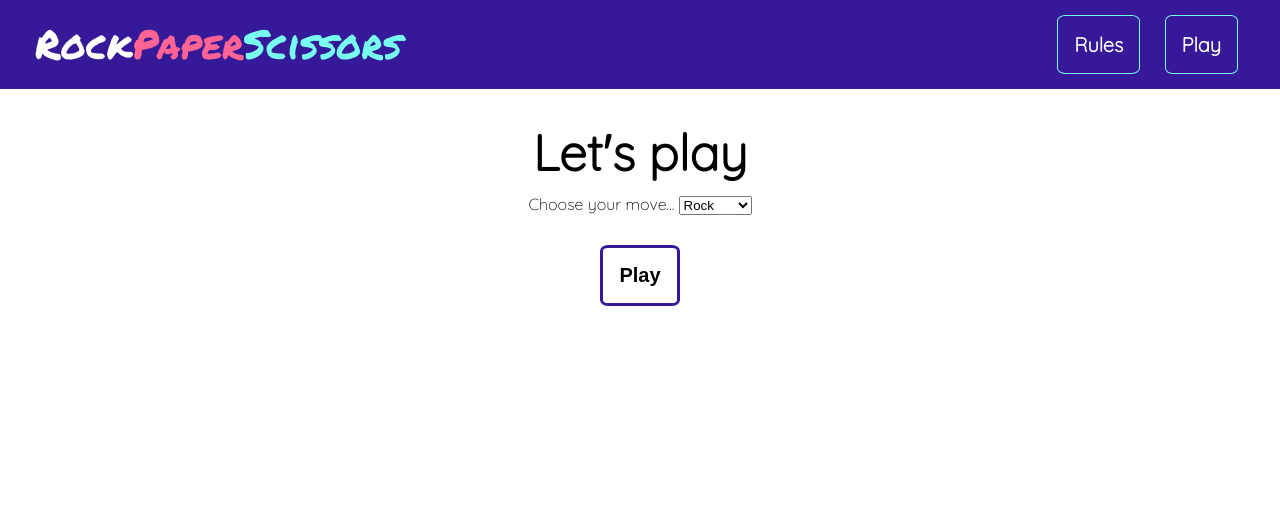
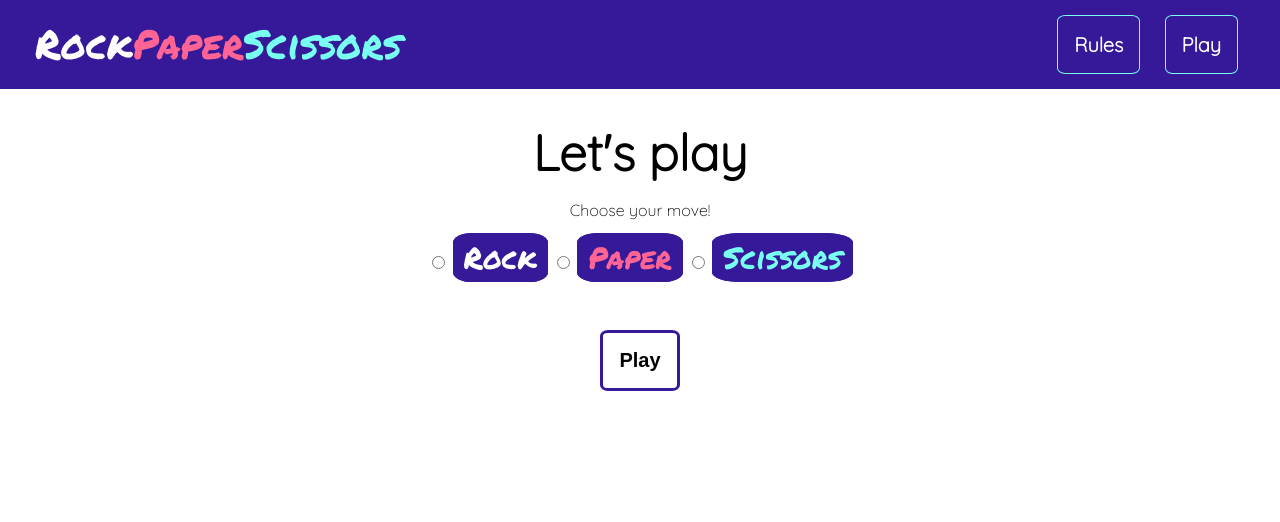
Before and after one commit to heathercking/RockPaperScissors, a Flask app: page /play in a window 1280 px wide. Shown: the top 522 px of the page. Run offline with Flask 2, Linux system fonts and the light colour scheme.

Commit message:
changed play form to radio buttons
can hide the radio buttons beside the styled text but highlighting of selected option currently not working so radio buttons have been left in place

```diff
--- a/templates/play.html
+++ b/templates/play.html
@@ -4,7 +4,7 @@
 
 <h1>Let's play</h1>
 
-    <form action="/play" method="post">
+    <!-- <form action="/play" method="post">
         <label for="choice">Choose your move...</label>
         <select id="choice" name="choice">
             <option value="rock">Rock</option>
@@ -13,7 +13,21 @@
         </select>
         <br>
         <input class="submit-button" type="submit" value="Play">
+    </form> -->
 
+    <form action="/play" method="post">
+        <p>Choose your move!</p>
+        <div>
+            <input type="radio" id="choice1" name="choice" value="rock">
+            <!-- <img src="{{ url_for ('static', filename='img/Rock.png') }}"> -->
+            <label for="choice1" class="rock">Rock</label>
+            <input type="radio" id="choice2" name="choice" value="paper">
+            <label for="choice2" class="paper">Paper</label>
+            <input type="radio" id="choice3" name="choice" value="scissors">
+            <label for="choice3" class="scissors">Scissors</label>
+        </div>
+        <br>
+        <input class="submit-button" type="submit" value="Play">
     </form>
 
 
```
Also changed, not shown: static/main.css (+18 -0 lines), static/img/1200px-Rock-paper-scissors.png (renamed from img/1200px-Rock-paper-scissors.png), static/img/Paper.png (added), static/img/Rock.png (added), static/img/Scissors.png (added).
